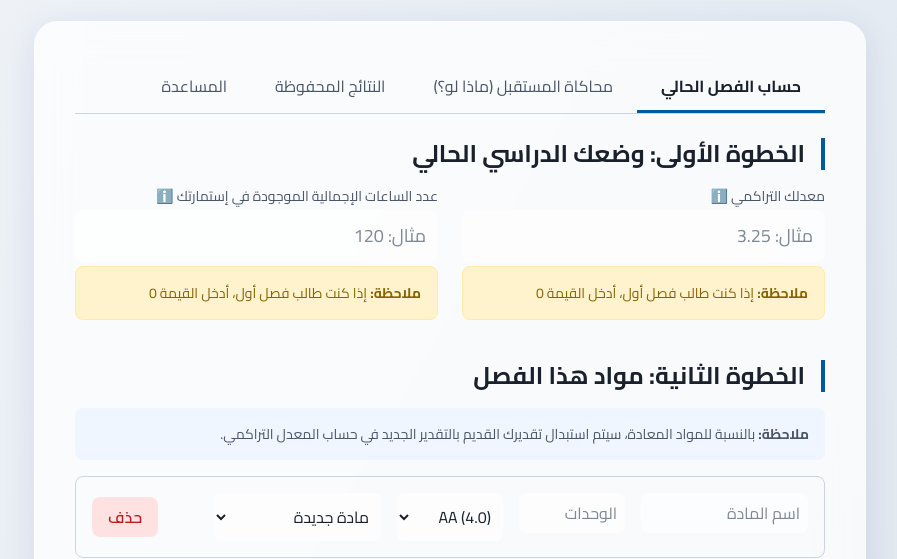
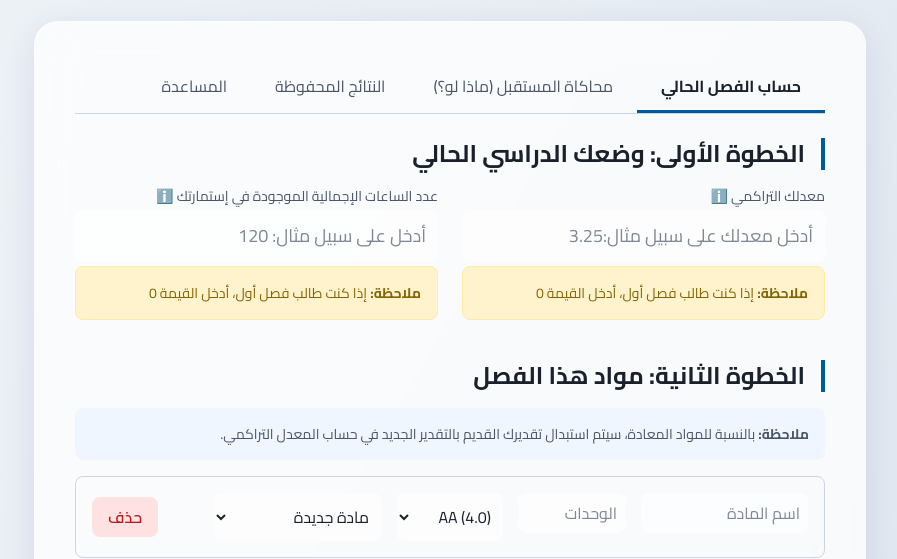
Before and after one commit to mohamedkmss/gpa-eng.github.io, a plain HTML site: page index.html in a window 1280 px wide. Shown: the part 255-814 px from the top of the page, without its empty margins (190-1087 px from the left). Drawn offline with nearby package versions, Linux system fonts and the light colour scheme.

Commit message:
Update index.html

```diff
--- a/index.html
+++ b/index.html
@@ -407,7 +407,7 @@
                                         <span class="tooltip-text">المعدل التراكمي الحالي الذي حصلت عليه من الجامعة</span>
                                     </span>
                                 </label>
-                                <input type="number" id="prev_gpa" step="0.01" min="0" max="4" placeholder="مثال: 3.25" class="form-input w-full rounded-lg p-3 text-lg">
+                                <input type="number" id="prev_gpa" step="0.01" min="0" max="4" placeholder="أدخل معدلك على سبيل مثال:3.25" class="form-input w-full rounded-lg p-3 text-lg">
                                 <div class="error-message" id="prev_gpa_error"></div>
                                 <div class="first-semester-note text-sm mt-1">
                                     <strong>ملاحظة:</strong> إذا كنت طالب فصل أول، أدخل القيمة 0
@@ -419,7 +419,7 @@
                                         <span class="tooltip-text">إجمالي عدد الساعات المعتمدة التي درستها حتى الآن</span>
                                     </span>
                                 </label>
-                                <input type="number" id="prev_units" min="0" placeholder="مثال: 120" class="form-input w-full rounded-lg p-3 text-lg">
+                                <input type="number" id="prev_units" min="0" placeholder="أدخل على سبيل مثال: 120" class="form-input w-full rounded-lg p-3 text-lg">
                                 <div class="error-message" id="prev_units_error"></div>
                                 <div class="first-semester-note text-sm mt-1">
                                     <strong>ملاحظة:</strong> إذا كنت طالب فصل أول، أدخل القيمة 0
```
